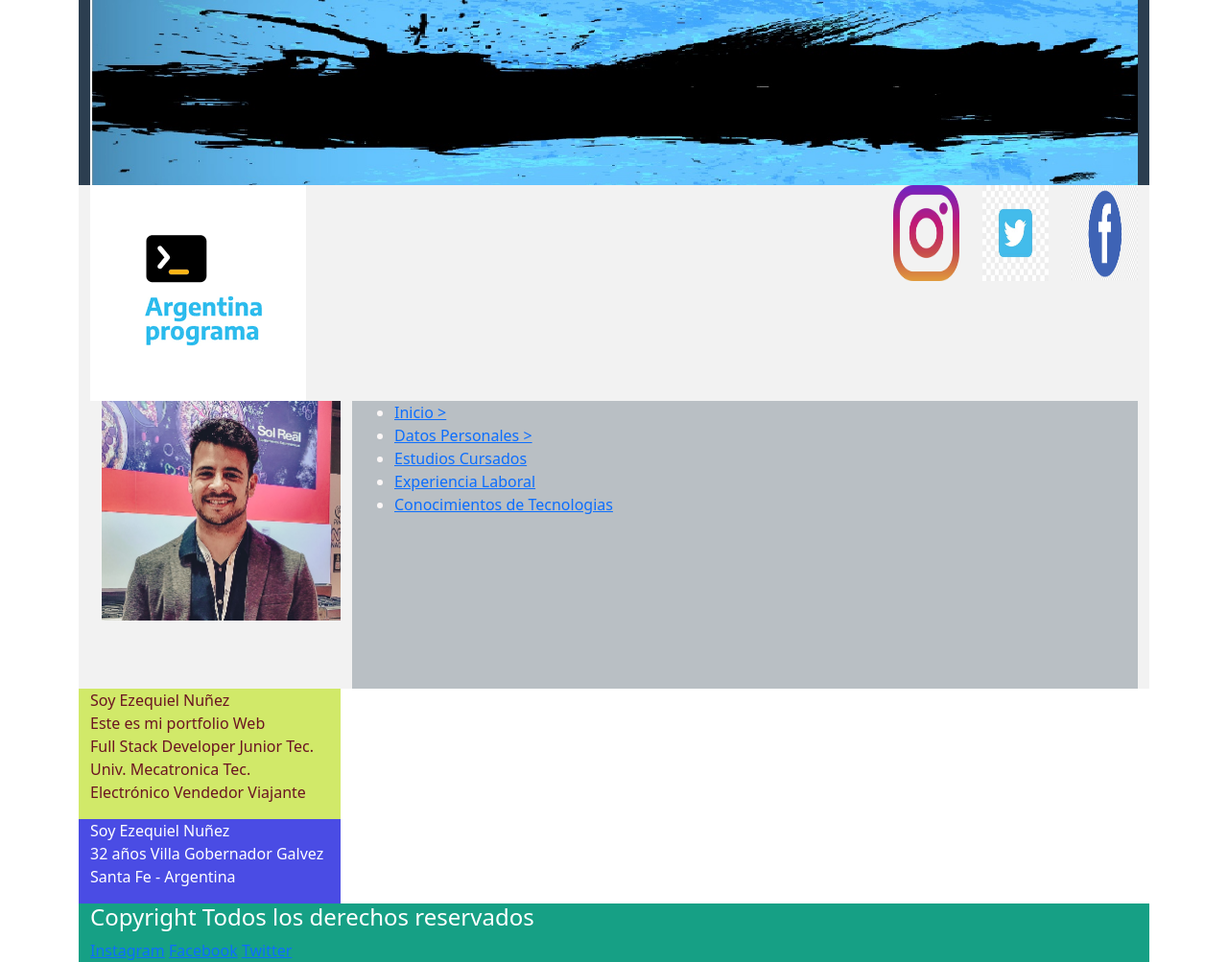
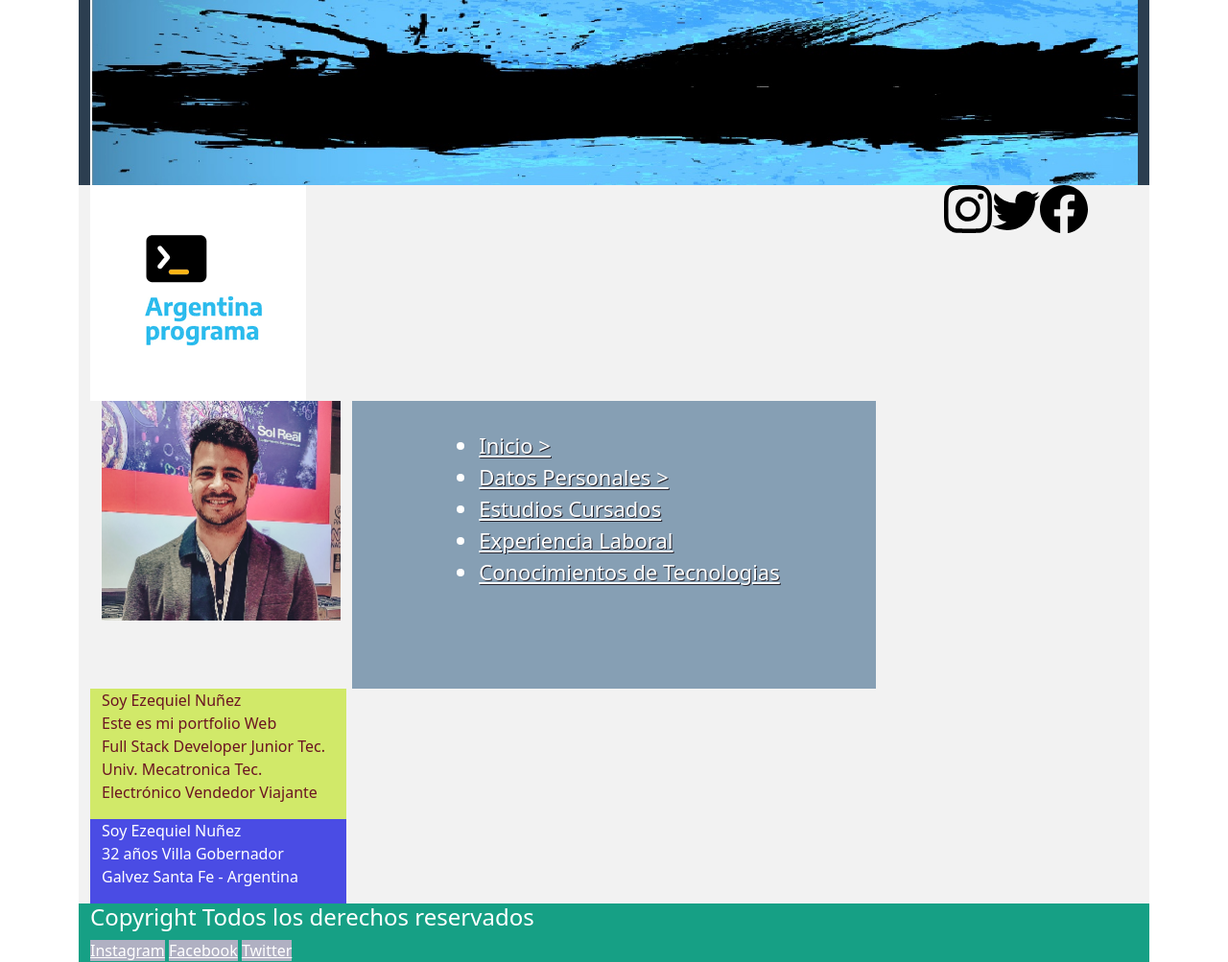
Before and after one commit to Ezenu/portfolio-FrontEnd, a website: page index.html in a window 1280 px wide. Shown: the whole page at 96% size. Drawn offline with nearby package versions, Linux system fonts and the light colour scheme.

Commit message:
agregado de estilos Btstrp

```diff
--- a/index.html
+++ b/index.html
@@ -27,11 +27,16 @@
             <section class="row">
                 <div class="col-md-9">
                     <img src="Ico-arg-prog.png" alt="logo HTML5" class="iconoargprog">
+                </div >
+                <div class="tredes col-md-3">
+                    <a href="https://www.instagram.com/ezenun/?hl=es" target="_blank"><img src="instagram.svg" alt="logo HTML5" class="redes0" ></a>
+                    <a href="https://twitter.com/Ezetuiter"target="_blank"><img src="twitter.svg" alt="logo HTML5" class="redes1">   </a>
+                    <a href="https://www.facebook.com/eze.nunez.165"target="_blank"><img src="facebook.svg" alt="logo HTML5" class="redes2"></a>
+
                 </div>
 
-                <div class="col-md-1"><img src="instagram.png" alt="logo HTML5" class="redes"></div>
-                <div class="col-md-1"> <img src="twitter.png" alt="logo HTML5" class="redes">   </div>
-                <div class="col-md-1"><img src="facebook.png" alt="logo HTML5" class="redes"></div>
+
+
 
             </section>
             <div class="container">
@@ -41,7 +46,7 @@
                     <div class="perfil col-md-3">
                         <img  src="perfil.jpg" alt="Logo html5" >
                     </div>
-                    <div class="menuppal col-md-9">
+                    <div class="menuppal  col-md-6">
                             <nav>
                                 <ul>
                                     <li><a href="index.html">Inicio ></a></li>
@@ -55,8 +60,6 @@
 
                 </div>
             </div>
-
-        </article>
 
             <div class="container row">
                 <div class="inicial col-md-3">
@@ -81,15 +84,24 @@
                     </p>
                 </div>
             </div>
+        </article>
+
+
 
 
 
 
         <footer class="container">
+            <div class="foot">
                 <h4> Copyright Todos los derechos reservados</h4>
-            <a href="https://www.instagram.com/ezenun/?hl=es"> Instagram</a>
+                <div class="linkredes col-md-6">
+                <a href="https://www.instagram.com/ezenun/?hl=es" > Instagram</a>
                 <a href="https://www.facebook.com/eze.nunez.165"> Facebook</a>
                 <a href="https://twitter.com/Ezetuiter"> Twitter</a>
+
+                </div>
+
+            </div>
             </footer>
 
         <script src="https://cdn.jsdelivr.net/npm/bootstrap@5.2.1/dist/js/bootstrap.bundle.min.js" integrity="sha384-u1OknCvxWvY5kfmNBILK2hRnQC3Pr17a+RTT6rIHI7NnikvbZlHgTPOOmMi466C8" crossorigin="anonymous"></script>
--- a/styles.css
+++ b/styles.css
@@ -12,10 +12,15 @@
     color: #fff;
 }
 
-.menuppal{
-background: #b9bfc4;
-color:rgb(250, 246, 246) ;
+.menuppal  {
+background: #869fb4;
+color: black ;
+text-shadow: 1px 1px rgb(38, 36, 46);
+font-size: 22px;
+
+
 }
+
 aside{
     background: #b9ceca;
     color: rgb(204, 26, 26);
@@ -34,9 +39,11 @@
     height: 300px;
     width: 300px;
 }
-.redes{
-    height: 100px;
-    width: 100px;
+.redes a {
+    height: 300px;
+    width:300px;
+    background: #d8e2ab;
+
 }
 .inicial
 {
@@ -48,3 +55,39 @@
     background: #4a4ce4;
     color: rgb(255, 255, 255);
 }
+.foot{
+    font: black;
+}
+.linkredes a {
+    background: #b0b0c2;
+    color: #fff;
+
+}
+nav {
+    display: flex;
+    align-items: center;
+    justify-content: center;
+    min-height: 30vh;
+    color: #fff;
+
+
+}
+nav a {
+    color: #fff;
+}
+.redes0{
+    height: 50px;
+    width: 50px;
+}
+.redes1{
+    height: 50px;
+    width: 50px;
+}
+.redes2{
+    height: 50px;
+    width: 50px;
+}
+.tredes{
+    display: flex;
+    justify-content: center;
+}
```
Also changed, not shown: facebook.svg (added), instagram.svg (added), twitter.svg (added). Lines whose indentation alone changed are shown as unchanged.
